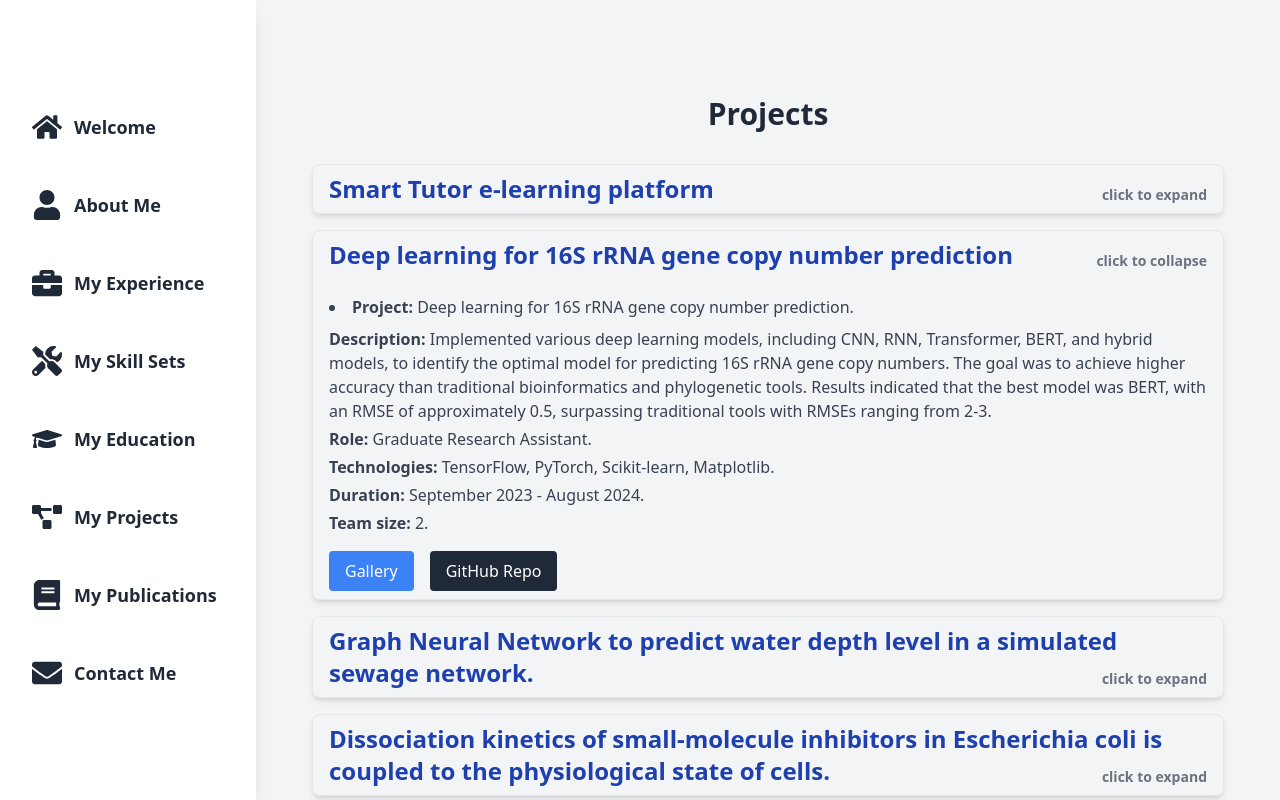
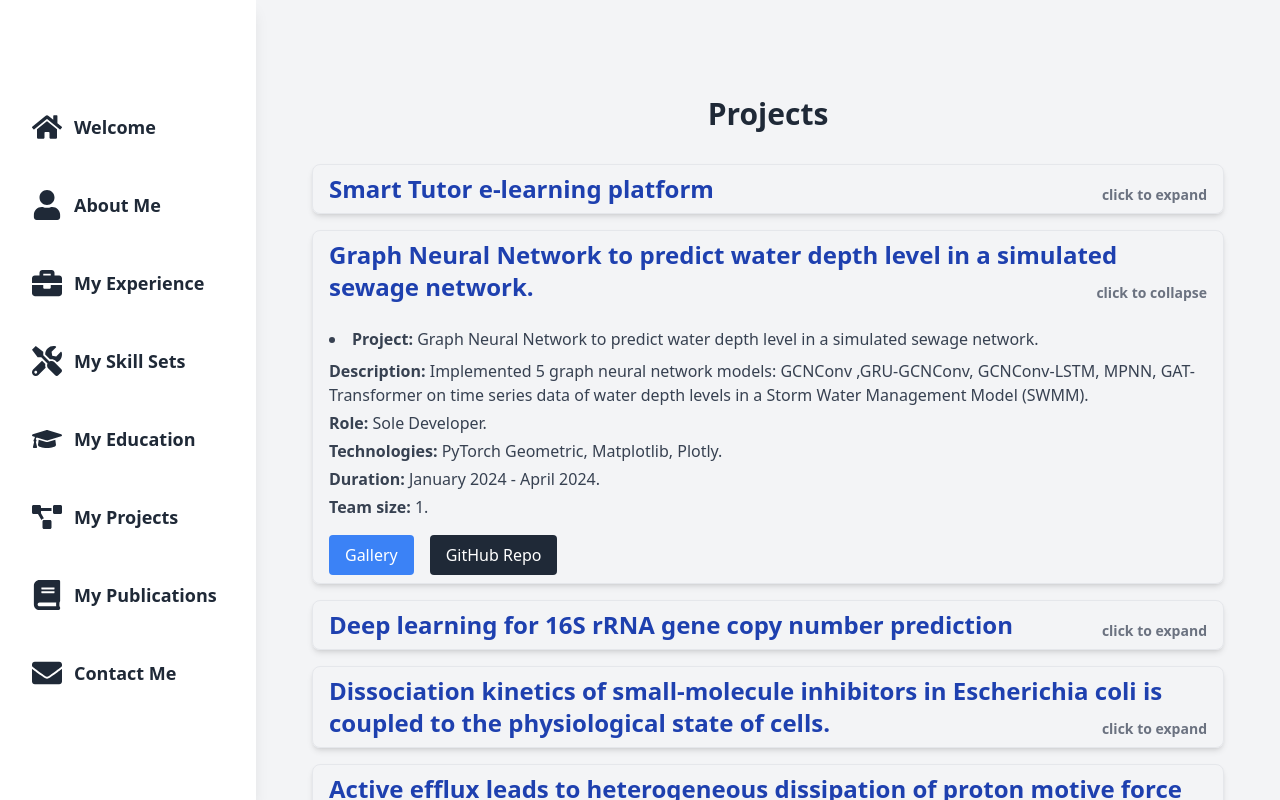
Before and after one commit to dailephd/mywebsite_20250204, a Next.js app: page /projects in a window 1280 px wide. Both pictures are taken after a click on the button 768 px from the left and 255 px from the top of the page. Shown: the top 800 px of the page. Built offline with nearby package versions, Linux system fonts and the light colour scheme.

Commit message:
Update projects with images and github link

```diff
--- a/app/data/projectsData.js
+++ b/app/data/projectsData.js
@@ -27,6 +27,35 @@ const projects = [
             ],
         github: "https://github.com/dailephd/Smart_Tutor"
     },
+    {
+        title: "Graph Neural Network to predict water depth level in a simulated sewage network.",
+        details: (
+            <ul className="first-level list-disc list-inside mt-2 space-y-1 text-gray-700">
+                <li><strong>Project:</strong> Graph Neural Network to predict water depth level in a simulated
+                    sewage network.
+                    <ul className="second-level list-inside mt-2 space-y-1 text-gray-700">
+                        <li><strong>Description:</strong> Implemented 5 graph neural network models: GCNConv
+                            ,GRU-GCNConv, GCNConv-LSTM, MPNN, GAT-Transformer on time series data of water depth levels in a
+                            Storm Water Management Model (SWMM).
+                        </li>
+                        <li><strong>Role:</strong> Sole Developer.</li>
+                        <li><strong>Technologies:</strong> PyTorch Geometric, Matplotlib, Plotly.</li>
+                        <li><strong>Duration:</strong> January 2024 - April 2024.</li>
+                        <li><strong>Team size:</strong> 1.</li>
+                    </ul>
+                </li>
+            </ul>
+        ),
+        gallery: [
+            "https://res.cloudinary.com/dh8fw5mx5/image/upload/v1740353592/mpnn_xyatyf.png",
+            "https://res.cloudinary.com/dh8fw5mx5/image/upload/v1740353591/gru_gcn_fu7lou.png",
+            "https://res.cloudinary.com/dh8fw5mx5/image/upload/v1740353590/gcn_lstm_bxt9lo.png",
+            "https://res.cloudinary.com/dh8fw5mx5/image/upload/v1740353590/gat_transformer_lqd3lt.png",
+            "https://res.cloudinary.com/dh8fw5mx5/image/upload/v1740353590/gcnconv_jkkwa8.png",
+            "https://res.cloudinary.com/dh8fw5mx5/image/upload/v1740353590/all_training_d5qptr.png",
+        ],
+        github: "https://github.com/dailephd/gnn_swmm_water_depth"
+    },
 
     {
         title: "Deep learning for 16S rRNA gene copy number prediction",
@@ -47,27 +76,6 @@ const projects = [
                         <li><strong>Technologies:</strong> TensorFlow, PyTorch, Scikit-learn, Matplotlib.</li>
                         <li><strong>Duration:</strong> September 2023 - August 2024.</li>
                         <li><strong>Team size:</strong> 2.</li>
-                    </ul>
-                </li>
-            </ul>
-        ),
-    },
-    {
-        title: "Graph Neural Network to predict water depth level in a simulated sewage network.",
-        details: (
-            <ul className="first-level list-disc list-inside mt-2 space-y-1 text-gray-700">
-                <li><strong>Project:</strong> Graph Neural Network to predict water depth level in a simulated
-                    sewage network.
-                    <ul className="second-level list-inside mt-2 space-y-1 text-gray-700">
-                        <li><strong>Description:</strong> Implemented four graph neural network models: single-layer
-                            linear GNN, multi-layer linear GNN, message-passing GNN, and RNN-graph attention
-                            network, on time series data of water depth levels in a simulated sewage network. The
-                            best model was a multi-layer GNN with MAE = 0.0017 and MSE = 0.6 x 10<sup>-5</sup>.
-                        </li>
-                        <li><strong>Role:</strong> Sole Developer.</li>
-                        <li><strong>Technologies:</strong> PyTorch Geometric, Matplotlib.</li>
-                        <li><strong>Duration:</strong> January 2024 - April 2024.</li>
-                        <li><strong>Team size:</strong> 1.</li>
                     </ul>
                 </li>
             </ul>
--- a/app/projects/page.js
+++ b/app/projects/page.js
@@ -61,7 +61,7 @@ export default function Projects() {
                                     </a>
                                 </div>
                             </div>
-                        </div> {/* ✅ Correctly closed the div */}
+                        </div>
                     </div>
                 ))}
             </div>
```
